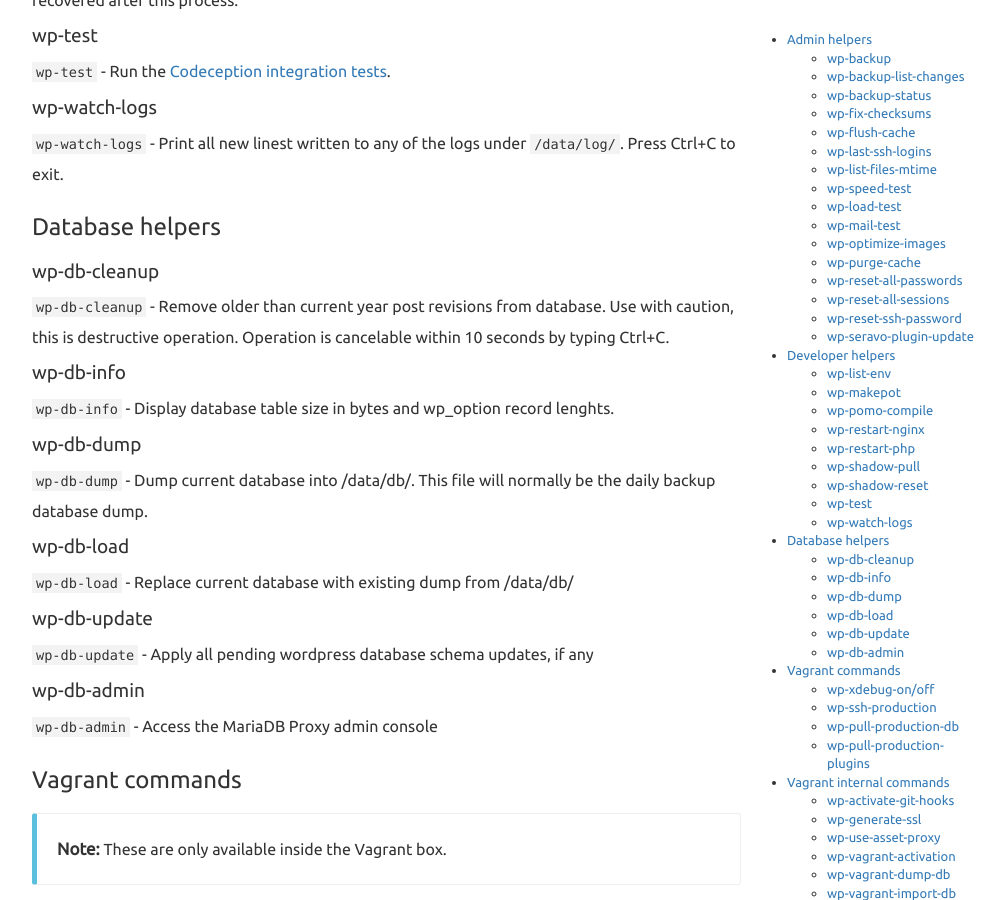
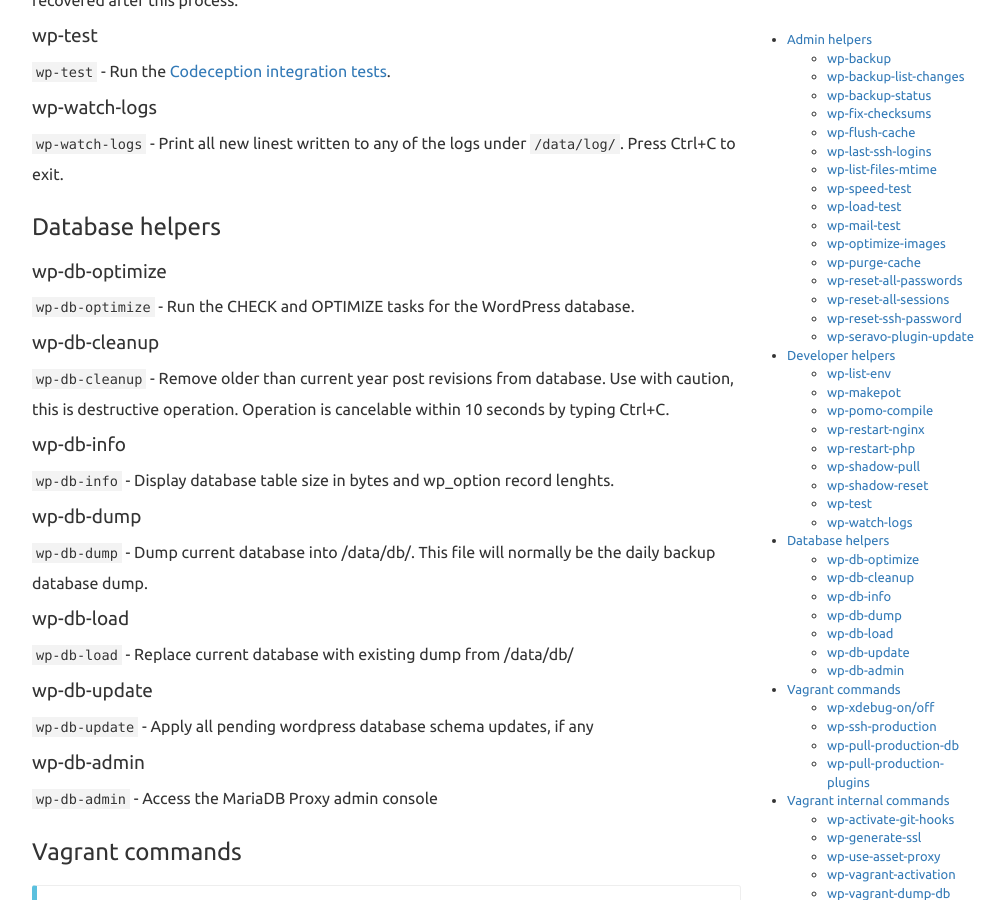
Before and after one commit to Seravo/docs, a Jekyll site: the page built from _posts/2015-10-13-available-commands.md, in a window 1280 px wide and 900 px high, scrolled down 3294 px. Shown: the whole window, without its empty margins (233-1238 px from the left). Built offline with Jekyll 4.4.1, drawn with Linux system fonts in a browser that asks for light colours; nearby versions of some CDN libraries.

Commit message:
Add wp-db-optimize command doc

```diff
--- a/_posts/2015-10-13-available-commands.md
+++ b/_posts/2015-10-13-available-commands.md
@@ -98,6 +98,9 @@ Vagrant box contains plenty of helpers for developing your site and migrating da
 
 ### Database helpers
 
+#### wp-db-optimize
+`wp-db-optimize` - Run the CHECK and OPTIMIZE tasks for the WordPress database.
+
 #### wp-db-cleanup
 `wp-db-cleanup` - Remove older than current year post revisions from database. Use with caution, this is destructive operation. Operation is cancelable within 10 seconds by typing Ctrl+C.
 
```
